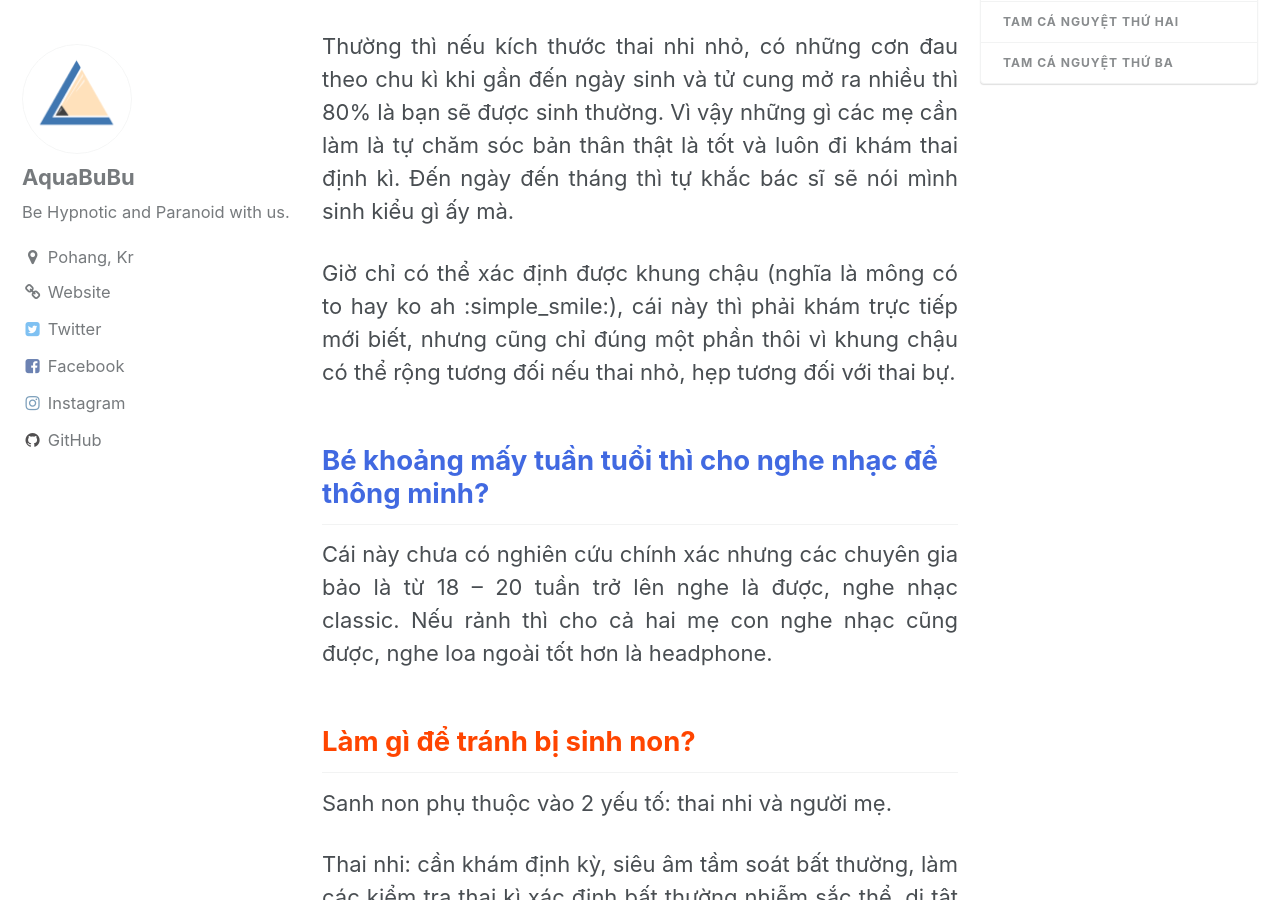
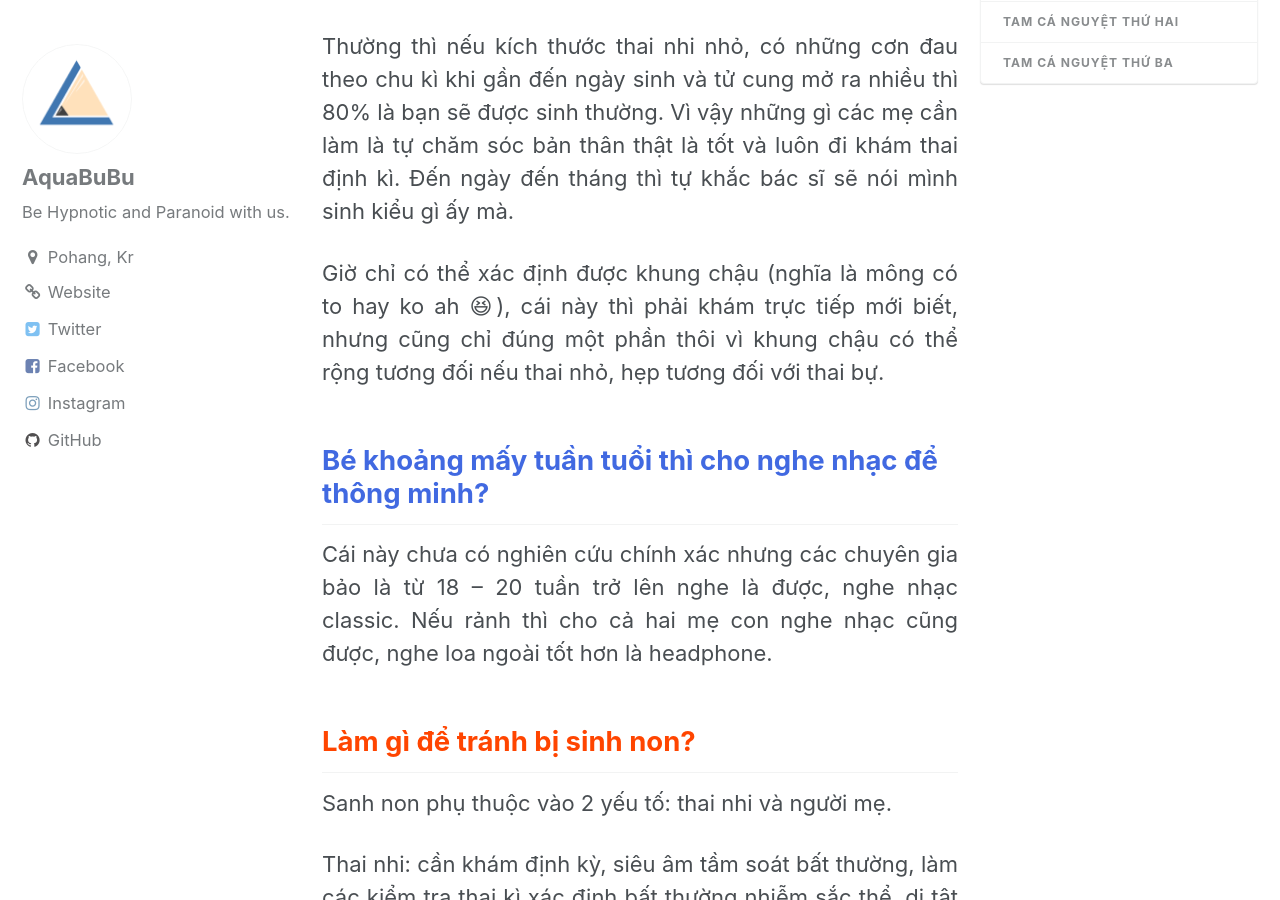
Before and after one commit to aquabubu/home, a Jekyll site: the page built from _posts/2017-03-15-Khi-mang-thai-nên-làm-gì-.md, in a window 1280 px wide and 900 px high, scrolled down 740 px. Built offline with Jekyll 4.4.1, drawn with Linux system fonts in a browser that asks for light colours; emoji names are drawn with the system emoji font; comment, search, counter and statistics services are not loaded; some of the changed lines change nothing that is shown.

Commit message:
Update sites

```diff
--- a/_posts/2017-03-15-Khi-mang-thai-nên-làm-gì-.md
+++ b/_posts/2017-03-15-Khi-mang-thai-nên-làm-gì-.md
@@ -31,7 +31,7 @@ Sinh thường được hay không phụ thuộc vào 3 yếu tố: khung chậu
 Thường thì nếu kích thước thai nhi nhỏ, có những cơn đau theo chu kì khi gần đến ngày sinh và tử cung mở ra nhiều thì 80% là bạn sẽ được sinh thường. Vì vậy những gì các mẹ cần làm là tự chăm sóc bản thân thật là tốt và luôn đi khám thai định kì. Đến ngày đến tháng thì tự khắc bác sĩ sẽ nói mình sinh kiểu gì ấy mà.
 {: style="text-align: justify;"}
 
-Giờ chỉ có thể xác định được khung chậu (nghĩa là mông có to hay ko ah :simple_smile:), cái này thì phải khám trực tiếp mới biết, nhưng cũng chỉ đúng một phần thôi vì khung chậu có thể rộng tương đối nếu thai nhỏ, hẹp tương đối với thai bự.
+Giờ chỉ có thể xác định được khung chậu (nghĩa là mông có to hay ko ah :laughing:), cái này thì phải khám trực tiếp mới biết, nhưng cũng chỉ đúng một phần thôi vì khung chậu có thể rộng tương đối nếu thai nhỏ, hẹp tương đối với thai bự.
 {: style="text-align: justify;"}
 
 ## <span style="color:royalblue"> Bé khoảng mấy tuần tuổi thì cho nghe nhạc để thông minh? </span>
```
